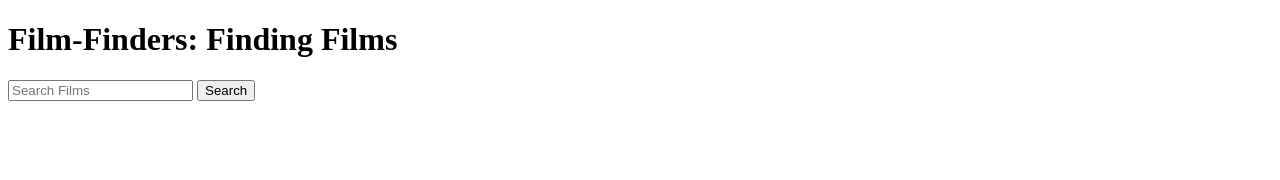
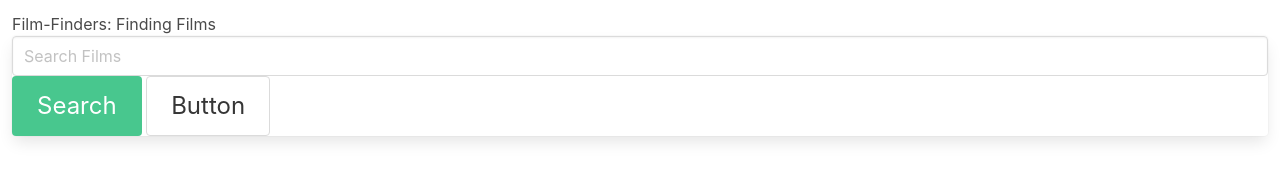
Before and after one commit to markkoos/Film-Finder-Project, a plain HTML site: page index.html in a window 1280 px wide. Drawn offline with nearby package versions, Linux system fonts and the light colour scheme.

Commit message:
trying out bulma stuff

```diff
--- a/index.html
+++ b/index.html
@@ -4,6 +4,7 @@
         <meta charset="UTF-8" />
         <meta name="viewport" content="width=device-width, initial-scale=1.0" />
         <title>Film Finders</title>
+        <link rel="stylesheet" href="https://cdn.jsdelivr.net/npm/bulma@0.9.4/css/bulma.min.css">
         <link rel="stylesheet" href="./style.css" />
     </head>
 
@@ -13,8 +14,9 @@
               <h1 class="text-primary">Film-Finders: Finding Films</h1>
                 <div class="card">
                     <div class="search">
-                        <input type="text" class="search-bar" placeholder="Search Films">
-                        <button class="btn btn-info btn-block">Search</button>
+                        <input type="text" class="input" placeholder="Search Films">
+                        <button class="button is-success is-large">Search</button>
+                        <button class="button is-large">Button</button>
                     </div>
     </body>
 </html>
```
